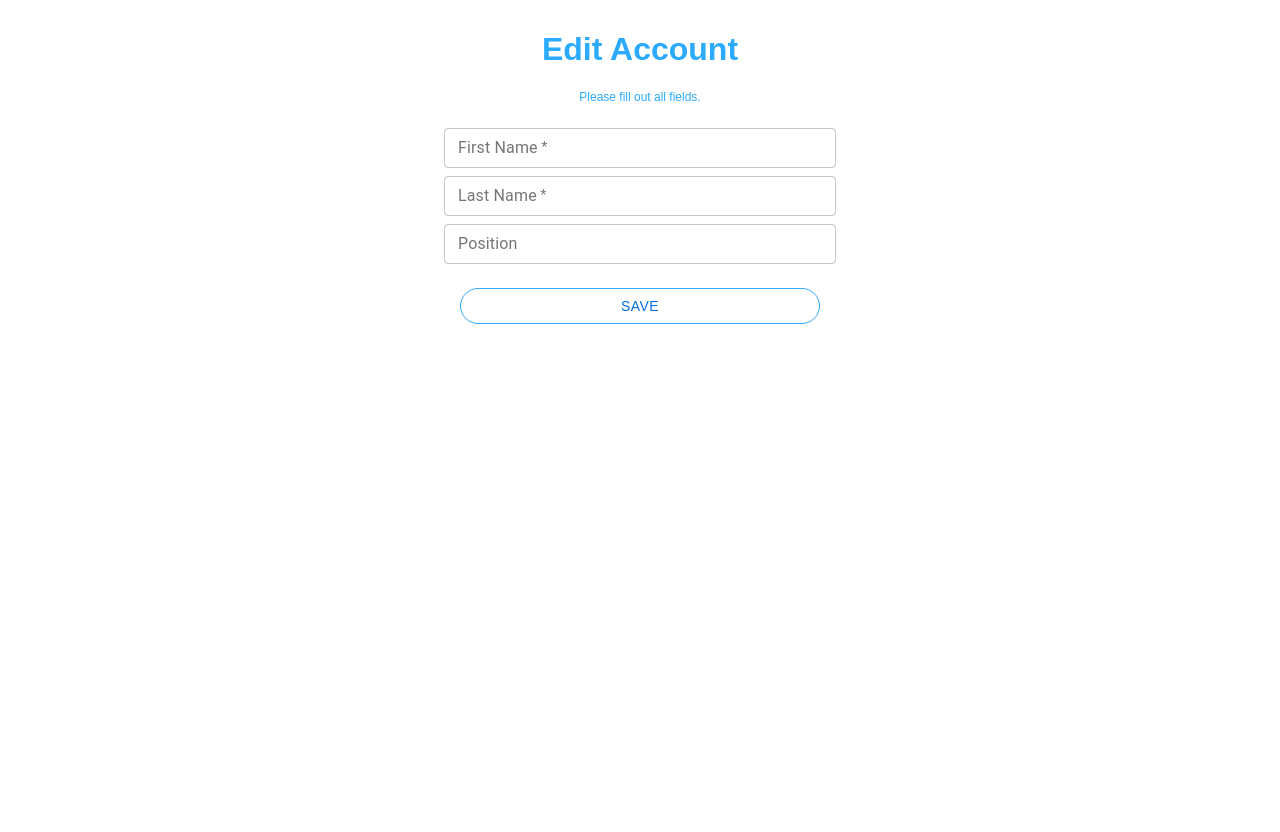
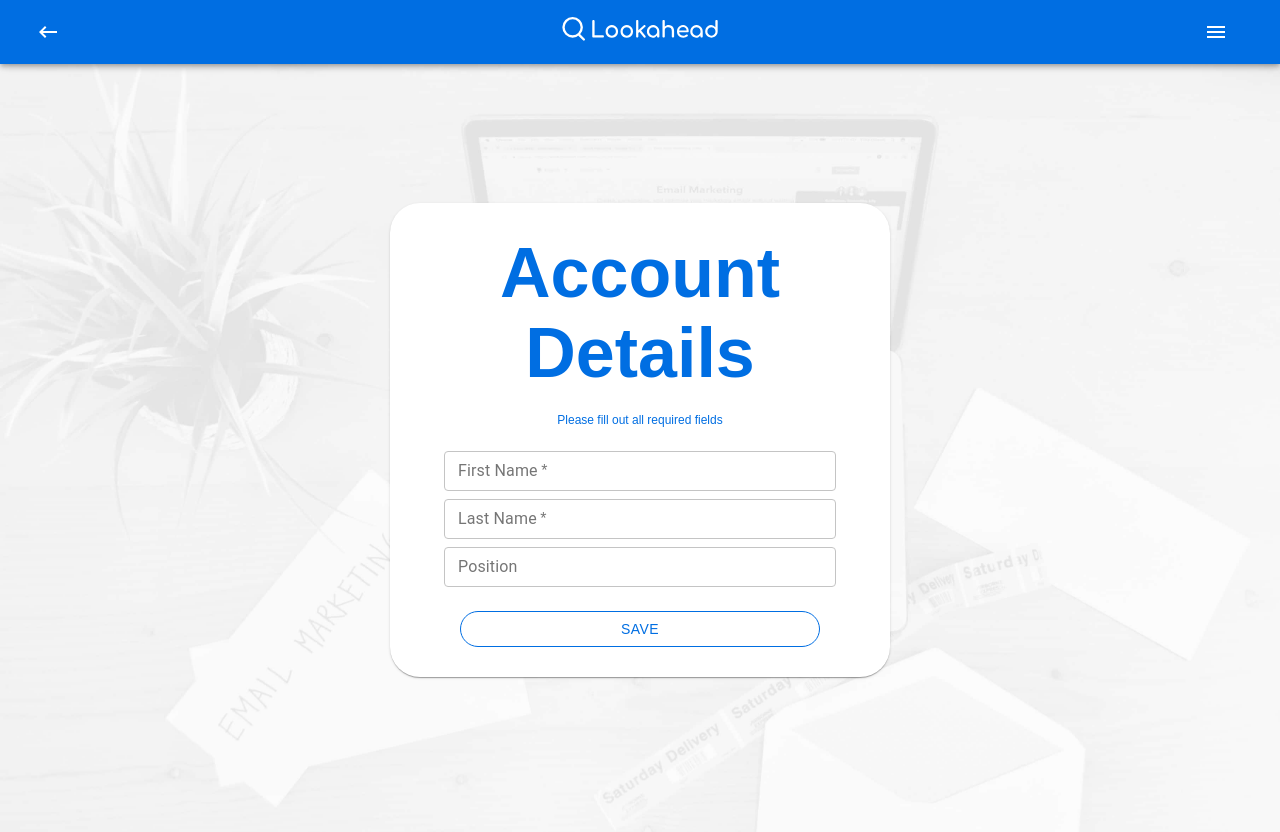
Before and after one commit to llausa/lookahead, a React (Create React App) app in the folder src/client/: page /account/details in a window 1280 px wide. Shown: the top 832 px of the page. Before the commit the page ends 800 px from the top, so only its background shows below. Built offline with nearby package versions, Linux system fonts and the light colour scheme.

Commit message:
User Details form styled up all sexayy

```diff
--- a/src/client/package.json
+++ b/src/client/package.json
@@ -14,6 +14,7 @@
     "date-fns": "^2.9.0",
     "react": "^16.12.0",
     "react-dom": "^16.12.0",
+    "react-reveal": "^1.2.2",
     "react-router-dom": "^5.1.2",
     "react-scripts": "3.3.0"
   },
--- a/src/client/src/components/App.js
+++ b/src/client/src/components/App.js
@@ -17,7 +17,7 @@ import EmailChangeView from './views/EmailChangeView'
 import PasswordChangeView from './views/PasswordChangeView'
 
 
-function App() {
+const App = () => {
 
   const [projectId, setProjectId] = useState(1)
   const [ownerId, setOwnerId] = useState(1)
@@ -47,7 +47,7 @@ function App() {
         </>
       </BrowserRouter>
     </div>
-  );
+  )
 }
 
-export default App;
+export default App
--- a/src/client/src/components/views/AccountDetailsView.js
+++ b/src/client/src/components/views/AccountDetailsView.js
@@ -1,8 +1,41 @@
-import React from "react";
-import TextField from '@material-ui/core/TextField';
-import Button from '@material-ui/core/Button';
+import React, {useReducer} from "react"
+import CardContainer from '../CardContainer'
+import Nav from '../Nav'
+import Background from '../../images/WhiteBackgroundSmall.jpg'
+import axios from 'axios'
+import ButtonInput from '../ButtonInput'
+import FormInput from '../FormInput'
+import TitleText from '../TitleText'
+import NormalText from '../NormalText'
 
-function AccountDetailsView() {
+
+const AccountDetailsView = () => {
+
+  const [data, setData] = useReducer((state, newState) => (
+    {...state, ...newState}
+  ), {
+    firstName: '',
+    lastName: '',
+    position: '',
+  })
+
+  const onSubmit = e => {
+    e.preventDefault()
+
+    console.log(data)
+
+    axios.post(
+    'https://vast-oasis-18718.herokuapp.com/api/users', data)
+    .then(function (response) {
+        console.log(response)
+    })
+    .catch(function (error) {
+        console.log(error.response.data)
+    })
+
+  }
+
+  const onChange = e => setData({[e.target.name]: e.target.value})
 
     const mystyle = {
         display: "flex",
@@ -10,59 +43,35 @@ function AccountDetailsView() {
         alignitems: "center",
         justifyContent: "center",
         textAlign: "center",
-        color: "#2baafe",
+        color: "#006EE2",
         padding: "10px",
         maxWidth: "400px",
         margin: "auto",
     }
 
-    const buttonMain = {
-        color: "#2baafe",
-        margin: "20px",
-        border: "1px solid rgb(43, 170, 254)"
-    }
+    // Client Validation
+    const basic = (text) => text.length > 2
 
-    const inputStyle = {
-        margin: "4px",
-    }
-
-    function SavePressed() {
-        console.log("Save Pressed")
-    }
+    let ButtonText = "Save"
+    let ButtonDisabled = false
 
     return (
+      <>
+      <Nav backButtonLink = "/" BackButton={true} MenuButton={true} />
+      <CardContainer background={Background}>
+      <form onSubmit={onSubmit} className='form'>
         <div data-cy="detailsView" style={mystyle}>
-        <h1>Edit Account</h1>
-        <p style={{margin: "0 0 20px 0", fontSize:"12px"}}>Please fill out all fields.</p>
-        <TextField
-          style={inputStyle}
-          required
-          id="outlined-required"
-          label="First Name"
-          defaultValue=""
-          variant="outlined"
-          size="small"
-        />
-        <TextField
-          style={inputStyle}
-          required
-          id="outlined-required"
-          label="Last Name"
-          defaultValue=""
-          variant="outlined"
-          size="small"
-        />
-        <TextField
-          style={inputStyle}
-          id="outlined"
-          label="Position"
-          defaultValue=""
-          variant="outlined"
-          size="small"
-        />
-        <Button onClick={SavePressed} variant="outlined" style={buttonMain} color="primary">Save</Button>
+        <TitleText text="Account Details" />
+        <NormalText text="Please fill out all required fields" />
+        <FormInput type='text' validation={basic} value={data.firstName} onChange={onChange} require={true} errorText="Please enter more Characters" label='First Name' id='firstName' name='firstName'/>
+        <FormInput type='text' validation={basic} value={data.lastName} onChange={onChange} require={true} errorText="Please enter more Characters" label='Last Name' id='lastName' name='lastName' />
+        <FormInput type='text' value={data.position} onChange={onChange} label='Position' id='position' name='position' />
+        <ButtonInput disabled={ButtonDisabled} type='submit' primary={true} color='primary' text={ButtonText} />
         </div>
+        </form>
+        </CardContainer>
+        </>
     )
 }
 
-export default AccountDetailsView;
+export default AccountDetailsView
--- a/src/client/src/components/views/HomeView.js
+++ b/src/client/src/components/views/HomeView.js
@@ -6,6 +6,7 @@ import Logo from '../../images/LookaheadLogoBlue.svg'
 import Background from '../../images/BackgroundSmall.jpg'
 import CardContainer from '../CardContainer'
 import Menu from '../Menu'
+import Zoom from 'react-reveal/Zoom'
 
 const HomeView = () => {
 
@@ -55,7 +56,7 @@ const HomeView = () => {
            <Menu/>
         <CardContainer background={Background}>
 
-                    <img src={Logo} alt="Logo" style={logoStyle}  aria-label="logo"/>
+        <Zoom><img src={Logo} alt="Logo" style={logoStyle}  aria-label="logo"/></Zoom>
                     <Button component={Link} to="/login" onClick={LoginPressed} variant="outlined" style={buttonMain} color="primary">Login</Button>
                     <Button component={Link} to="/signup" onClick={SignupPressed} variant="outlined" style={{margin: "0 20px"}}>Signup</Button>
                     <Button component={Link} to="/account/password" onClick={ResetPressed} variant="outlined" style={buttonResetP}>Reset Password <LockIcon style={smallIcon} /> </Button>
--- a/src/client/src/components/views/SignUpView.js
+++ b/src/client/src/components/views/SignUpView.js
@@ -8,7 +8,6 @@ import Background from '../../images/WhiteBackgroundSmall.jpg'
 import Nav from '../Nav'
 import TitleText from '../TitleText'
 import NormalText from '../NormalText'
-
 
 const Signup = () => {
 
@@ -60,8 +59,7 @@ const Signup = () => {
         const password = (text) => text.match(/^(?=.*\d)(?=.*[a-z])(?=.*[A-Z]).{8,1000}$/)
         const passwordFinal = (text) => text === data.password
 
-        // Checks all forms that are required are filled with no erros
-        // Then allows Submit button to work
+
         let ButtonText = "Submit"
         let ButtonDisabled = false
 
```
Also changed, not shown: 1 other file (tests, documents, lock files or other folders).
